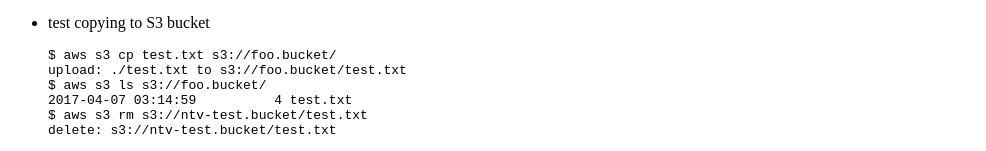
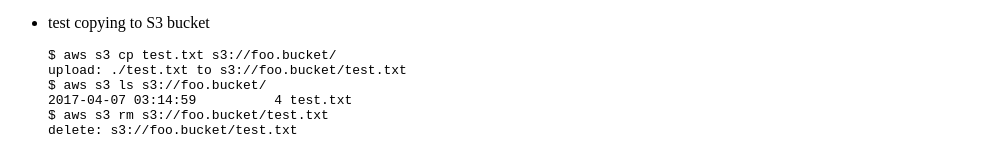
Before and after one commit to tap349/tap349.github.io, a Jekyll site: the page built from _posts/2017-04-06-aws.md, in a window 1280 px wide. Shown: the part 1716-1867 px from the top of the page, without its empty margins (0-986 px from the left). Built offline with Jekyll 4.4.1, drawn with Linux system fonts in a browser that asks for light colours.

Commit message:
update 2017-04-07_03:27:49

````diff
--- a/_posts/2017-04-06-aws.md
+++ b/_posts/2017-04-06-aws.md
@@ -107,6 +107,6 @@
   upload: ./test.txt to s3://foo.bucket/test.txt
   $ aws s3 ls s3://foo.bucket/
   2017-04-07 03:14:59          4 test.txt
-  $ aws s3 rm s3://ntv-test.bucket/test.txt
-  delete: s3://ntv-test.bucket/test.txt
+  $ aws s3 rm s3://foo.bucket/test.txt
+  delete: s3://foo.bucket/test.txt
   ```
````
